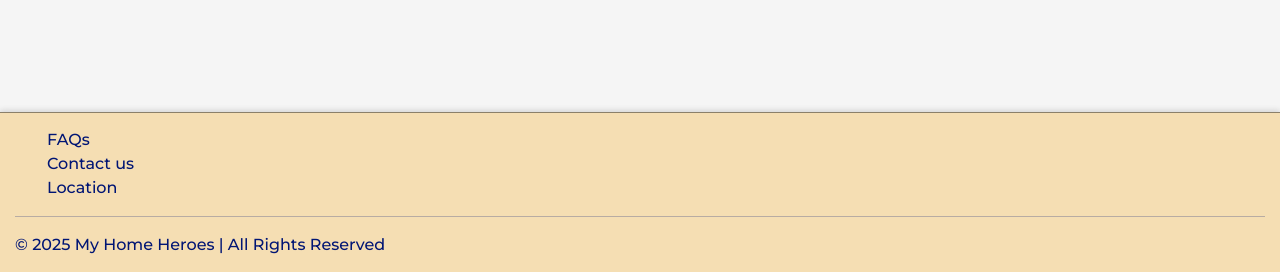
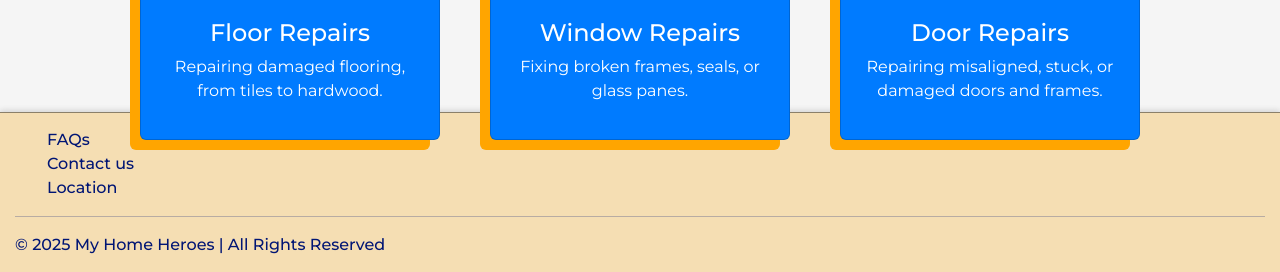
Before and after one commit to nadinelathifah/git_final_project_2025, a Flask app: page /services/home_repairs in a window 1280 px wide. Shown: the part 1488-1760 px from the top of the page. Run offline with Flask 3, Linux system fonts and the light colour scheme.

Commit message:
liya's work

```diff
--- a/application/templates/home_repairs.html
+++ b/application/templates/home_repairs.html
@@ -3,31 +3,53 @@
 
 <section id="repair-section">
     <div class="container pt-5">
-        <h1>This is a title in the body</h1>
-        <p>This is a paragraph</p>
+        <h1>Home Repairs Services</h1>
+        <p>Book a high-quality, efficient service today!</p>
     </div>
 
     <div class="repair-wrapper">
         <div class="col-sm">
             <div class="card">
-                <img src="{{ url_for('static', filename='images/house.jpg') }}" alt="House Image">
-                <h3>This is a card</h3>
-                <p>Card content</p>
+                <img src="{{ url_for('static', filename='images/roof_repairs.jpg') }}" alt="House Image">
+                <h3>Roof Repairs</h3>
+                <p>Fixing leaks, damaged shingles, and roof structural issues.</p>
             </div>
 
             <div class="card">
                 <img src="{{ url_for('static', filename='images/house4.jpg') }}" alt="House Image">
-                <h3>This is a card</h3>
-                <p>Card content</p>
+                <h3>Foundation Repairs</h3>
+                <p>Addressing foundation cracks, shifting, or settling problems.</p>
             </div>
 
             <div class="card">
                 <img src="{{ url_for('static', filename='images/house3.jpg') }}" alt="House Image">
-                <h3>This is a card</h3>
-                <p>Card content</p>
+                <h3>Drywall Repairs</h3>
+                <p>Seamless patching of holes, dents, and cracks in drywall.</p>
+            </div>
+        </div>
+    </div>
+     <div class="repair-wrapper">
+        <div class="col-sm">
+            <div class="card">
+                <img src="{{ url_for('static', filename='images/house.jpg') }}" alt="House Image">
+                <h3>Floor Repairs</h3>
+                <p>Repairing damaged flooring, from tiles to hardwood.</p>
+            </div>
+
+            <div class="card">
+                <img src="{{ url_for('static', filename='images/house4.jpg') }}" alt="House Image">
+                <h3>Window Repairs </h3>
+                <p>Fixing broken frames, seals, or glass panes.</p>
+            </div>
+
+            <div class="card">
+                <img src="{{ url_for('static', filename='images/house3.jpg') }}" alt="House Image">
+                <h3>Door Repairs </h3>
+                <p>Repairing misaligned, stuck, or damaged doors and frames.</p>
             </div>
         </div>
     </div>
 </section>
 
+
 {% endblock %}
```
Also changed, not shown: application/static/images/roof_repairs.jpg (added).
